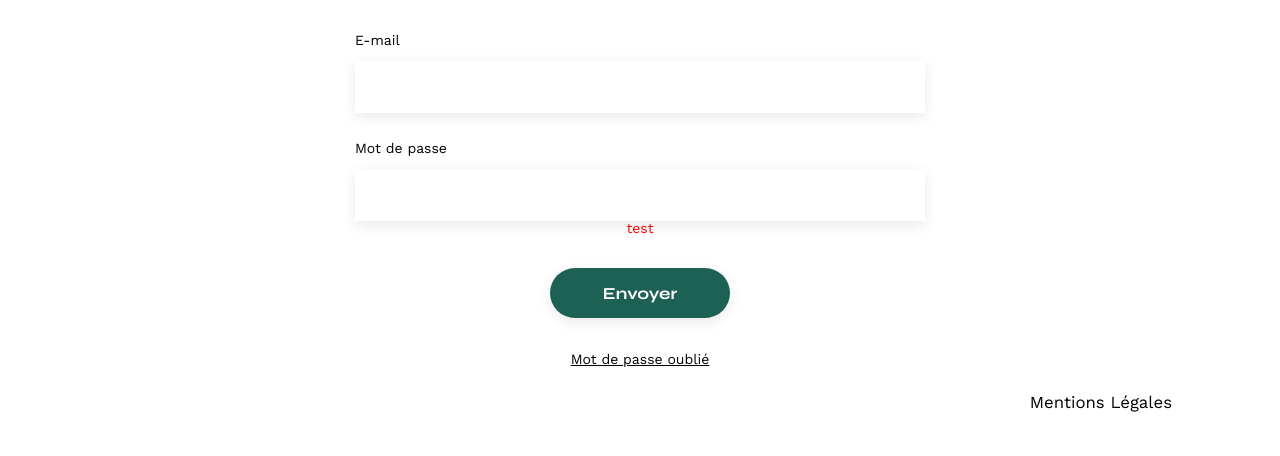
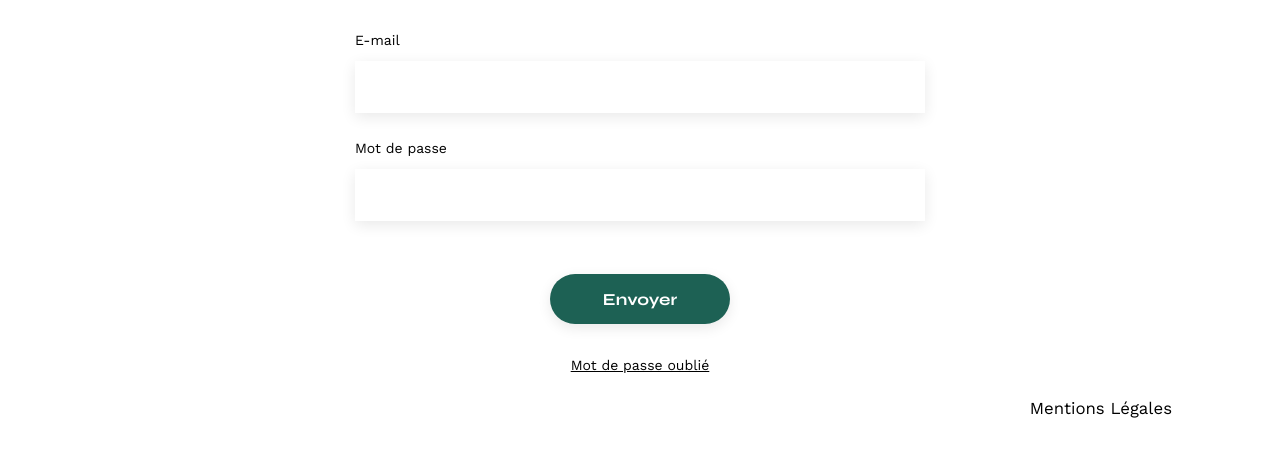
Before and after one commit to ako-coder/Portfolio-architecte-sophie-bluel-master, a plain HTML site: page FrontEnd/login.html in a window 1280 px wide. Shown: the part 198-654 px from the top of the page. Drawn offline with nearby package versions, Linux system fonts and the light colour scheme.

Commit message:
login_ok

```diff
--- a/FrontEnd/assets/style.css
+++ b/FrontEnd/assets/style.css
@@ -253,6 +253,7 @@ footer nav ul {
 
 #login_form p {
 	color: red;
+	margin-top: 20px;
 	text-align: center;
 	text-decoration: none;
 }
--- a/FrontEnd/login.html
+++ b/FrontEnd/login.html
@@ -30,7 +30,7 @@
 			<input type="email" name="email" id="email">
             <label for="name">Mot de passe</label>
 			<input type="password" name="password" id="password">
-			<p id="error_message">test</p>
+			<p id="error_message"></p>
 			<input type="submit" value="Envoyer">
 		</form>
         <p>Mot de passe oublié</p>
--- a/FrontEnd/login.js
+++ b/FrontEnd/login.js
@@ -21,7 +21,7 @@ function login(username, password) {
                 })
             } else {
                let messageErreur = document.getElementById("error_message");
-               messageErreur.innerText = "Nom utilisateur ou mot de passe eronné";
+               messageErreur.innerText = "Nom utilisateur ou mot de passe eronné.";
             }
         })
 
```
